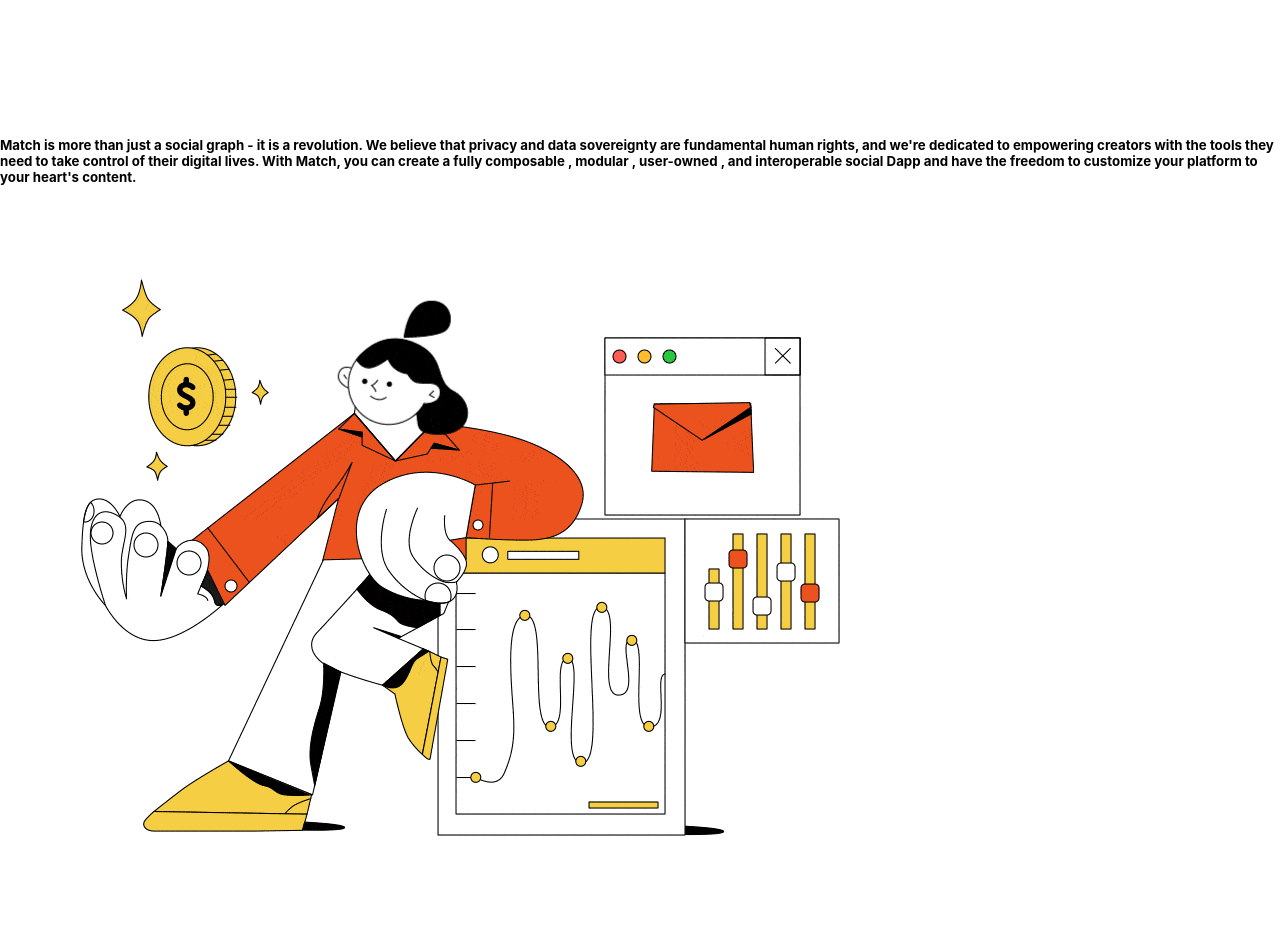
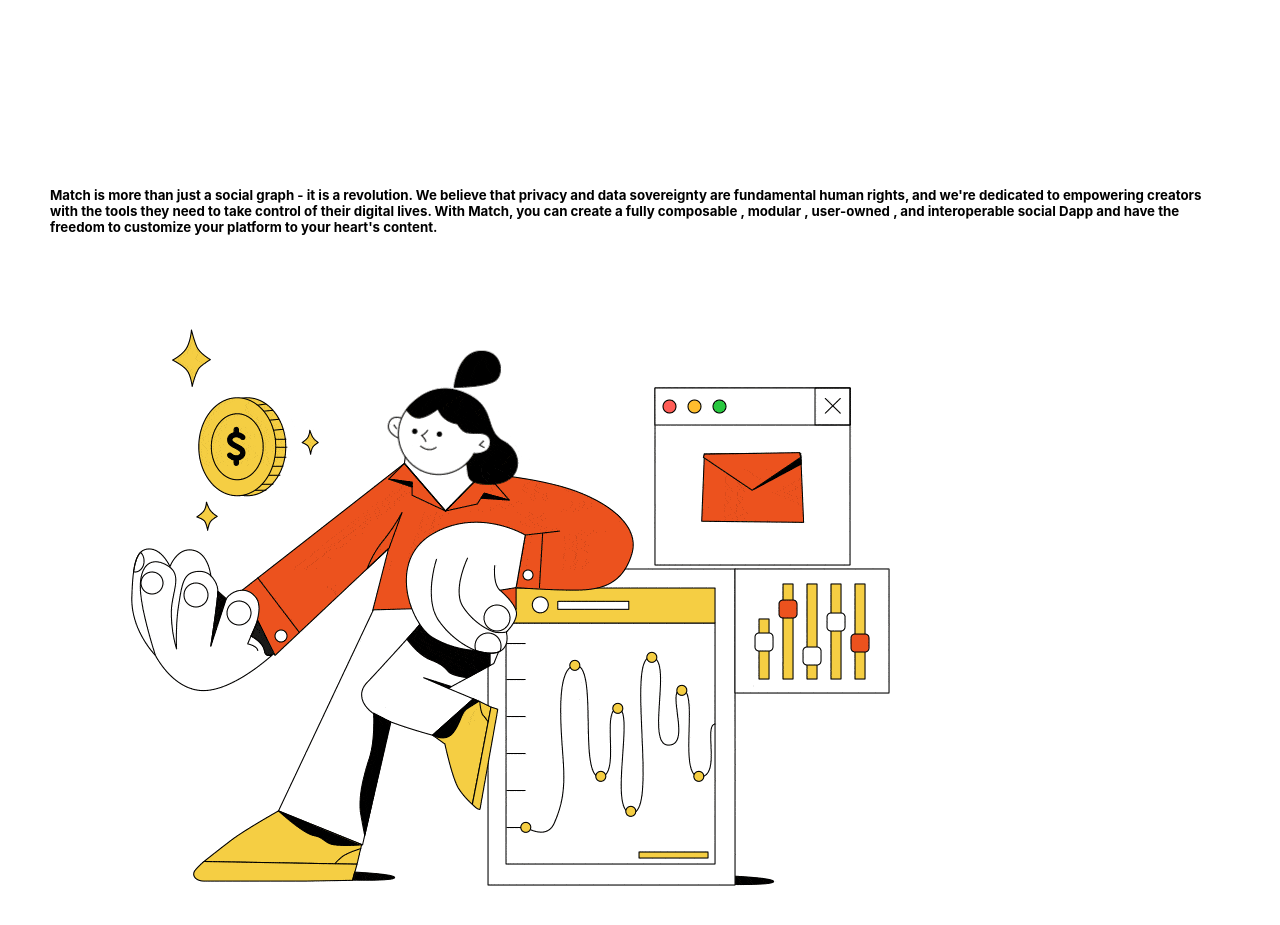
Before and after one commit to DevOlagboye/mathchain-react, a React (Create React App) app: page / in a window 1280 px wide. Shown: the part 2129-3054 px from the top of the page. Built offline with nearby package versions, Linux system fonts and the light colour scheme.

Commit message:
Started Styling the About Component

```diff
--- a/src/Components/About/About.css
+++ b/src/Components/About/About.css
@@ -0,0 +1,3 @@
+.about-container {
+  padding: 50px;
+}
```
